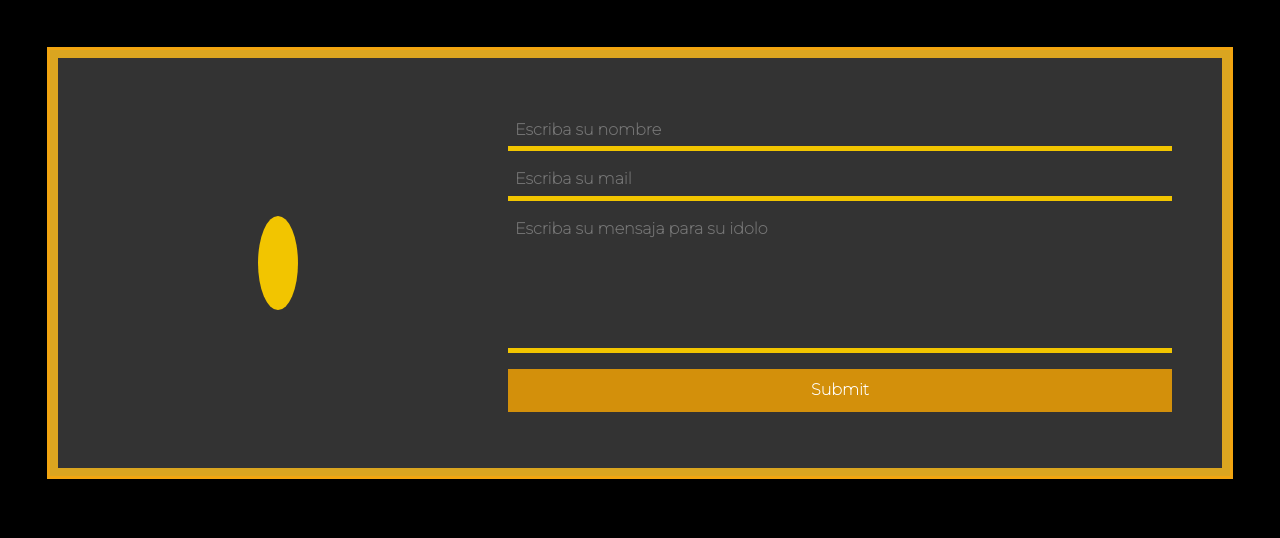
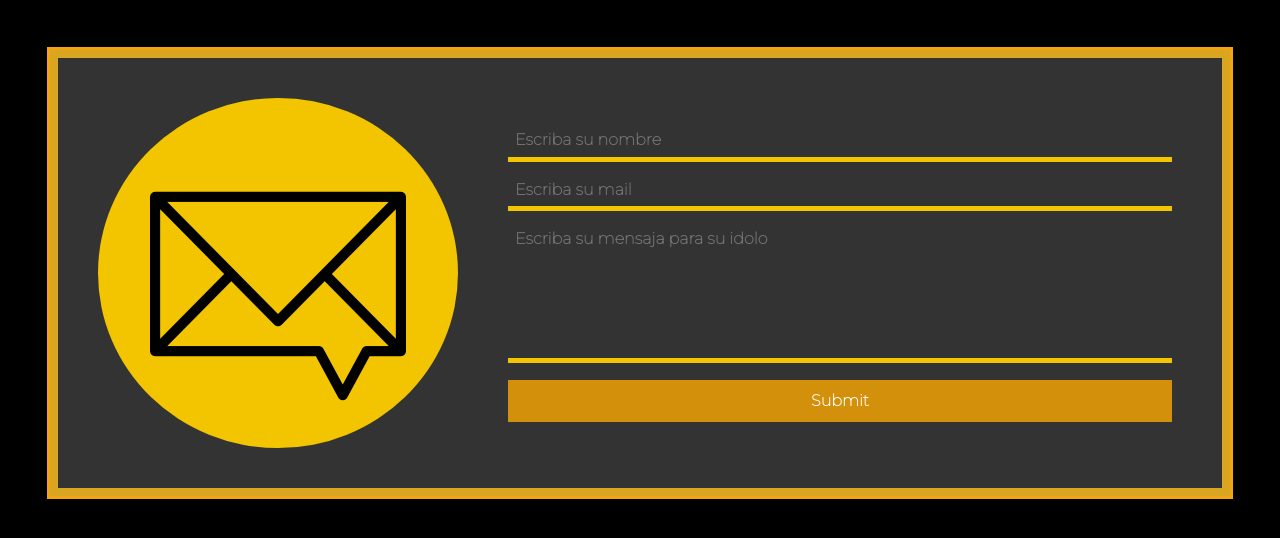
Before and after one commit to jherx/form-flex, a plain HTML site: page index.html in a window 1280 px wide. Drawn offline with Linux system fonts and the light colour scheme.

Commit message:
Update index.html
cambio de ruta de imagen

```diff
--- a/index.html
+++ b/index.html
@@ -35,7 +35,7 @@
     <div class="form-img">
         <div class="img-container">
             <div>
-                <img src="/practicas/flex-formulario/img/1.png" alt="">
+                <img src="./img/1.png" alt="email corrreo #soyG">
             </div>
         </div>
     </div>
```
